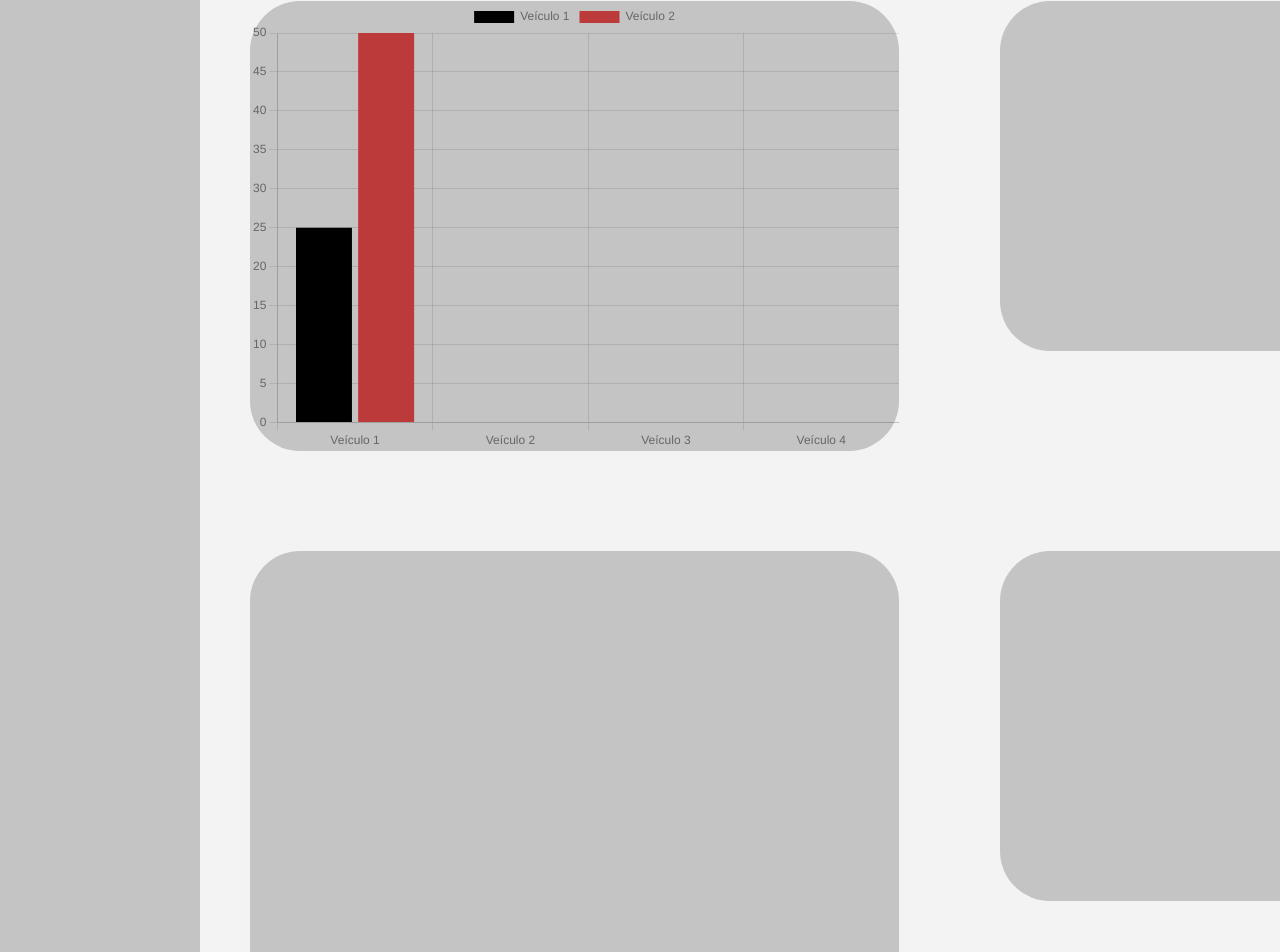
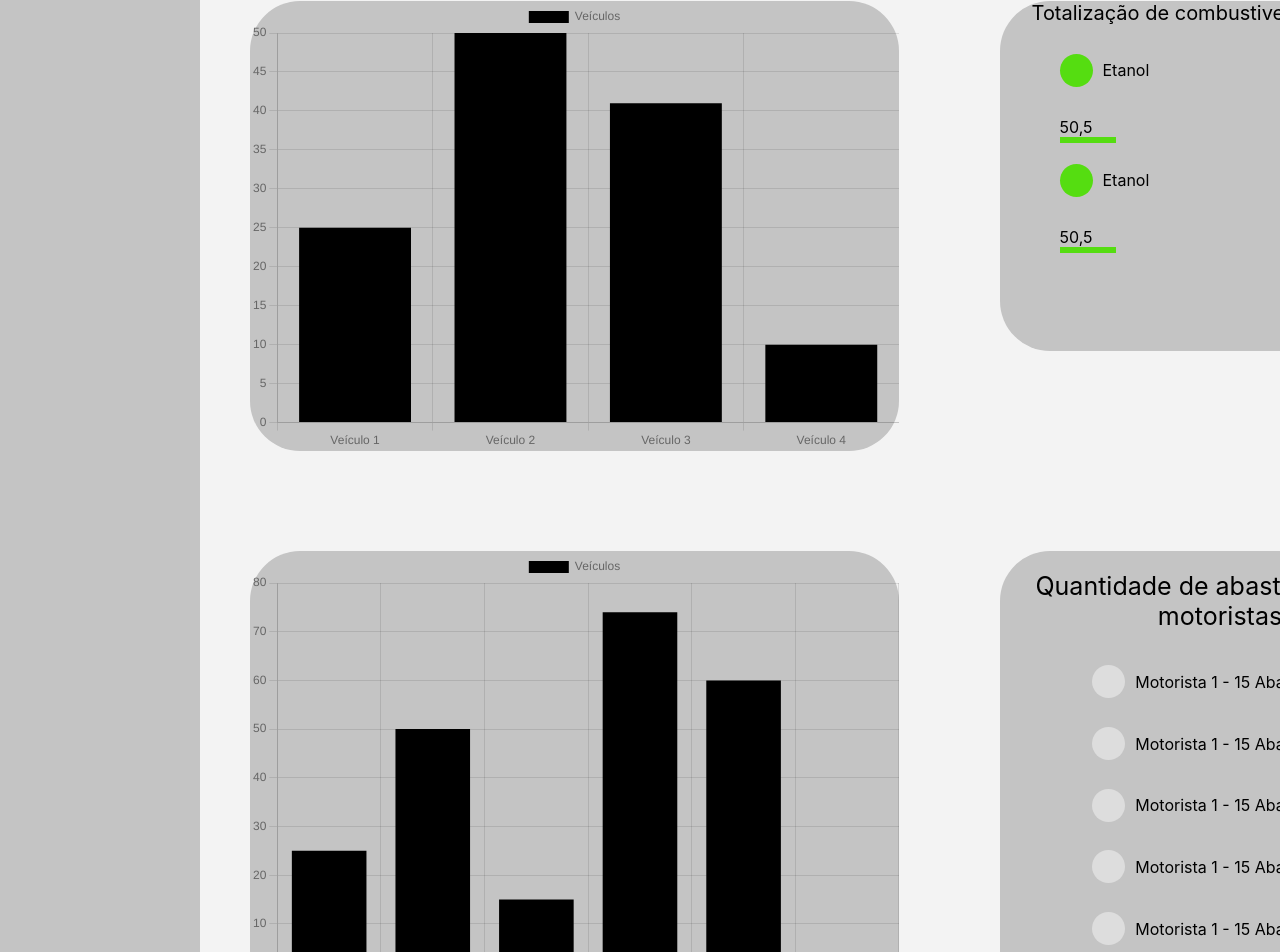
Before and after one commit to AlcanceTec/UnePayReact, a React (Create React App) app: page / in a window 1280 px wide. Shown: the part 300-1252 px from the top of the page. Built offline with nearby package versions, Linux system fonts and the light colour scheme.

Commit message:
Home finished

```diff
--- a/src/Pages/Home/index.js
+++ b/src/Pages/Home/index.js
@@ -1,6 +1,6 @@
 import React from 'react';
 import Calendar from 'react-calendar';
-import { Doughnut, Bar } from 'react-chartjs-2';
+import {Bar} from 'react-chartjs-2';
 
 import C from './style';
 import Menu from '../../components/Menu';
@@ -11,20 +11,26 @@ const data = {
     labels: ['Veículo 1', 'Veículo 2', 'Veículo 3', 'Veículo 4'],
     datasets: [
         {
-            label: 'Veículo 1',
-            data:[25],
+            label: 'Veículos',
+            data:[25, 50, 41, 10],
             backgroundColor: [
                 '#000',
             ],
         },
+    ],
+}
+
+const fuel= {
+    labels: ['Dia 1', 'Dia 2', 'Dia 3', 'Dia 4', 'Dia 5', 'Dia 6'],
+    datasets: [
         {
-            label: 'Veículo 2',
-            data:[50],
+            label: 'Veículos',
+            data:[25, 50, 15, 74, 60, 2],
             backgroundColor: [
-                '#BC3A3A',
-            ]
+                '#000',
+            ],
         },
-    ]
+    ],
 }
 
 function Home() {
@@ -64,6 +70,8 @@ function Home() {
                         Combustivel
                         <C.Select>
                             <C.Option>Selecione</C.Option>
+                            <C.Option>Etanol</C.Option>
+                            <C.Option>Gasolina</C.Option>
                         </C.Select>
                     </C.ItemFilter>
                     <C.ApplyButton>
@@ -73,21 +81,68 @@ function Home() {
                 <C.Chart>
                     <Bar
                         data={data}
-                        width={1}
-                        height={1}
+                        width={100}
+                        height={100}
                         options={{
                             maintainAspectRatio: false,
                         }}
                     />
                 </C.Chart>
                 <C.ChartMini>
-
+                    <C.ChartMiniText>Totalização de combustivel por litro</C.ChartMiniText>
+                    <C.ChartMiniItem>
+                        <C.ChartMiniIcon></C.ChartMiniIcon>
+                        <C.ChartMiniList>Etanol</C.ChartMiniList>
+                    </C.ChartMiniItem>
+                    <C.ChartMiniGroup>
+                        <C.ChartMiniTitle>50,5</C.ChartMiniTitle>
+                        <C.ChartMiniProgress></C.ChartMiniProgress>
+                    </C.ChartMiniGroup>
+                    <C.ChartMiniItem>
+                        <C.ChartMiniIcon></C.ChartMiniIcon>
+                        <C.ChartMiniList>Etanol</C.ChartMiniList>
+                    </C.ChartMiniItem>
+                    <C.ChartMiniGroup>
+                        <C.ChartMiniTitle>50,5</C.ChartMiniTitle>
+                        <C.ChartMiniProgress></C.ChartMiniProgress>
+                    </C.ChartMiniGroup>
                 </C.ChartMini>
                 <C.Chart>
-
+                    <Bar
+                        data={fuel}
+                        width={100}
+                        height={100}
+                        options={{
+                            maintainAspectRatio: false,
+                        }}
+                    />
                 </C.Chart>
                 <C.ChartMinis>
-
+                    <C.ChartMinisText>Quantidade de abastecidas por motoristas</C.ChartMinisText>
+                    <C.ChartMinisItem>
+                        <C.ChartMinisIcon></C.ChartMinisIcon>
+                        <C.ChartMinisList>Motorista 1 - 15 Abastecidas</C.ChartMinisList>
+                    </C.ChartMinisItem>
+                    <C.ChartMinisItem>
+                        <C.ChartMinisIcon></C.ChartMinisIcon>
+                        <C.ChartMinisList>Motorista 1 - 15 Abastecidas</C.ChartMinisList>
+                    </C.ChartMinisItem>
+                    <C.ChartMinisItem>
+                        <C.ChartMinisIcon></C.ChartMinisIcon>
+                        <C.ChartMinisList>Motorista 1 - 15 Abastecidas</C.ChartMinisList>
+                    </C.ChartMinisItem>
+                    <C.ChartMinisItem>
+                        <C.ChartMinisIcon></C.ChartMinisIcon>
+                        <C.ChartMinisList>Motorista 1 - 15 Abastecidas</C.ChartMinisList>
+                    </C.ChartMinisItem>
+                    <C.ChartMinisItem>
+                        <C.ChartMinisIcon></C.ChartMinisIcon>
+                        <C.ChartMinisList>Motorista 1 - 15 Abastecidas</C.ChartMinisList>
+                    </C.ChartMinisItem>
+                    <C.ChartMinisItem>
+                        <C.ChartMinisIcon></C.ChartMinisIcon>
+                        <C.ChartMinisList>Motorista 1 - 15 Abastecidas</C.ChartMinisList>
+                    </C.ChartMinisItem>
                 </C.ChartMinis>
             </C.Content>
         </C.Container>
--- a/src/Pages/Home/style.js
+++ b/src/Pages/Home/style.js
@@ -101,13 +101,84 @@ export default {
         border-radius: 50px;
         margin-left: 800px;
         margin-top: 100px;
+        display: flex;
+        align-items: center;
+        text-align: center;
+        flex-direction: column;
+    `,
+    ChartMiniText: styled.text`
+        font-size: 20px;
+        margin-bottom: 20px;
+    `,
+    ChartMiniItem: styled.div`
+        width: 300px;
+        height: 50px;
+        display: flex;
+        align-items: center;
+        justify-content: left;
+    `,
+    ChartMiniIcon: styled.div`
+        width: 33px;
+        height: 33px;
+        border-radius: 50%;
+        background-color: #55DD11;
+        margin: 10px;
+    `,
+    ChartMiniList: styled.text`
+
+    `,
+    ChartMiniGroup: styled.div`
+        width: 300px;
+        height: 50px;
+        display: flex;
+        align-items: left;
+        justify-content: center;
+        flex-direction: column;
+        text-align: left;
+        margin-top: 10px;
+    `,
+    ChartMiniTitle: styled.text`
+        margin-left: 10px;
+    `,
+    ChartMiniProgress: styled.div`
+        border: 3px solid #55DD11;
+        width: 50px;
+        margin-left: 10px;
     `,
     ChartMinis: styled.div`
-        width: 399px;
-        height: 350px;
+        width: 400px;
+        height: 450px;
         background-color: #C4C4C4;
         border-radius: 50px;
         margin-left: 800px;
         margin-top: 200px;
+        align-items: center;
+        text-align: center;
+        padding: 20px;
+        display: flex;
+        flex-direction: column;
+    `,
+    ChartMinisText: styled.text`
+        text-align: center;
+        font-size: 25px;
+        margin-bottom: 20px;
+    `,
+    ChartMinisItem: styled.div`
+        width: 300px;
+        height: 50px;
+        display: flex;
+        align-items: center;
+        justify-content: center;
+        margin: 10px 0;
+    `,
+    ChartMinisIcon: styled.div`
+        width: 33px;
+        height: 33px;
+        border-radius: 50%;
+        background-color: #DDD;
+        margin-right: 10px;
+    `,
+    ChartMinisList: styled.text`
+
     `,
 }
```
